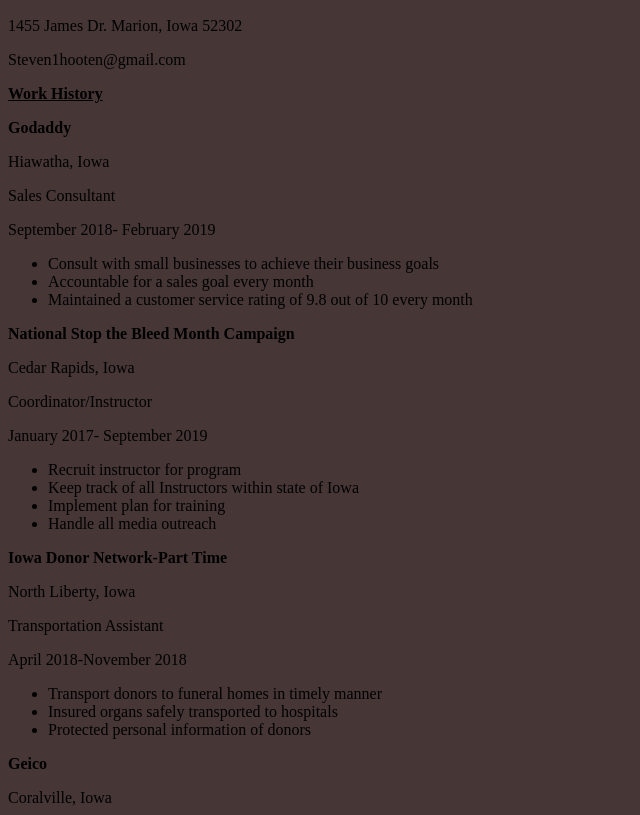
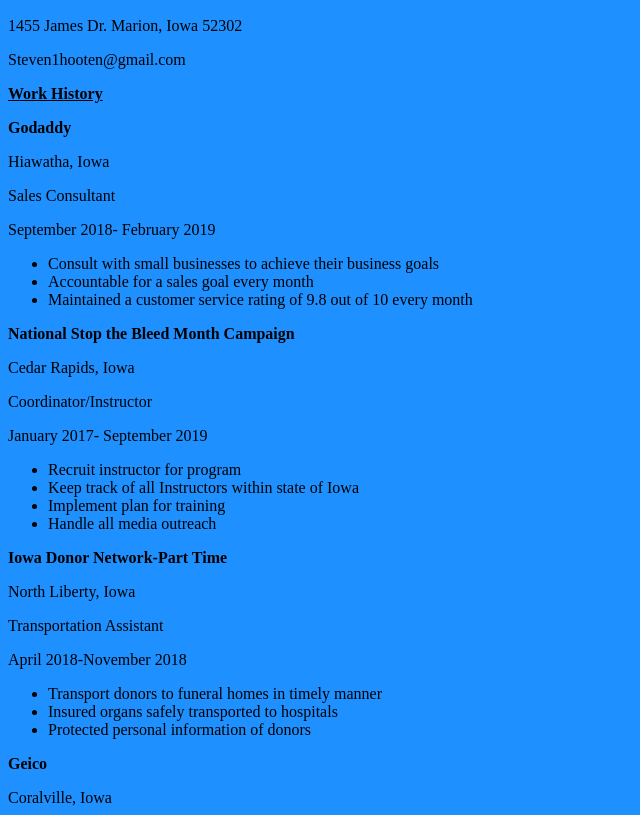
Before and after one commit to stevenhooten/stevenhooten.github.io, a plain HTML site: page index.html in a window 1280 px wide. Shown: the part 84-899 px from the top of the page, without its empty margins (0-640 px from the left). Drawn offline with Linux system fonts and the light colour scheme.

Commit message:
Update index.html

```diff
--- a/index.html
+++ b/index.html
@@ -3,7 +3,7 @@
   <head>
   <style>
     body {
-      background-color:#463636;
+      background-color:#1E90FF;
     }
   </style>
     <head>
```
